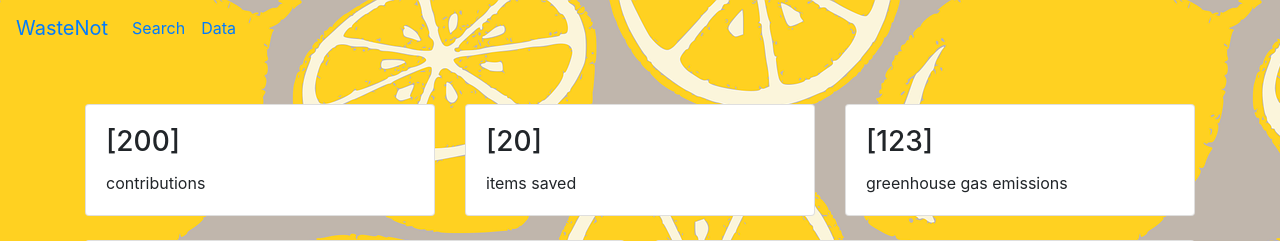
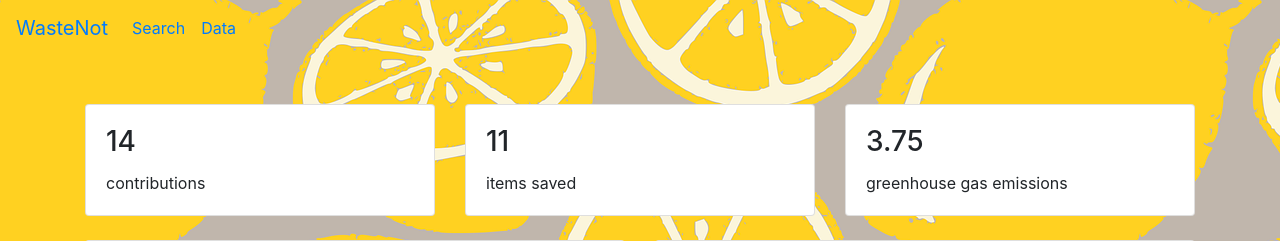
Before and after one commit to vanedo/FoodWasteTracker, a Django app: page /food/1/ in a window 1280 px wide. Shown: the top 241 px of the page. Run offline with Django 3.2, Linux system fonts and the light colour scheme; data comes from the database, SQL or seed files in the repository; both versions use the stored data as it was after the commit; parts of the project's set-up code (start-up, migrations or seed data) failed here and were passed over; some libraries are stand-ins or nearby versions.

Commit message:
created tags to load metrics to base.html

```diff
--- a/src/apps/tracker/templates/tracker/base.html
+++ b/src/apps/tracker/templates/tracker/base.html
@@ -1,3 +1,4 @@
+{% load tags %}
 {% load static %}
 <html lang="en">
     <head>
@@ -30,15 +31,15 @@
                 <div class = "col-md-4">
                     <div class="card mb-4">
                         <div class="card-body">
-                            <h3 class="card-title">[200]</h3>
-                            <p class="card-text">contributions </p>
+                            <h3 class="card-title"> {% metric_contributions request %} </h3>
+                            <p class="card-text">contributions</p>
                         </div>
                     </div>
                 </div>
                 <div class = "col-md-4">
                     <div class="card mb-4">
                         <div class="card-body">
-                            <h3 class="card-title">[20]</h3>
+                            <h3 class="card-title">{% metric_items_saved request %} </h3>
                             <p class="card-text">items saved </p>
                         </div>
                     </div>
@@ -46,7 +47,7 @@
                 <div class = "col-md-4">
                     <div class="card mb-4">
                         <div class="card-body">
-                            <h3 class="card-title">[123]</h3>
+                            <h3 class="card-title">{% metric_emissions request %}</h3>
                             <p class="card-text">greenhouse gas emissions</p>
                         </div>
                     </div>
--- /dev/null
+++ b/src/apps/tracker/templatetags/tags.py
@@ -0,0 +1,25 @@
+from apps.tracker.models import FoodHistory
+from django import template
+
+register = template.Library()
+
+@register.simple_tag
+def metric_contributions(request):
+    upcycled_count = FoodHistory.objects.filter(eaten='upcycled').count()
+    thrown_count = FoodHistory.objects.filter(eaten='thrown_away').count()
+    contributions = upcycled_count + thrown_count # contributions to website, not eg donations
+
+    return contributions
+
+@register.simple_tag
+def metric_emissions(request):
+    thrown_count = FoodHistory.objects.filter(eaten='thrown_away').count()
+    emissions = 0.5 * 2.5 * thrown_count # assume 0.5kg per item, 2.5kg CO2 saved per kg
+
+    return emissions
+
+@register.simple_tag
+def metric_items_saved(request):
+    upcycled_count = FoodHistory.objects.filter(eaten='upcycled').count()
+
+    return upcycled_count
```
Also changed, not shown: src/apps/tracker/templatetags/__init__.py (added), src/db.sqlite3.
